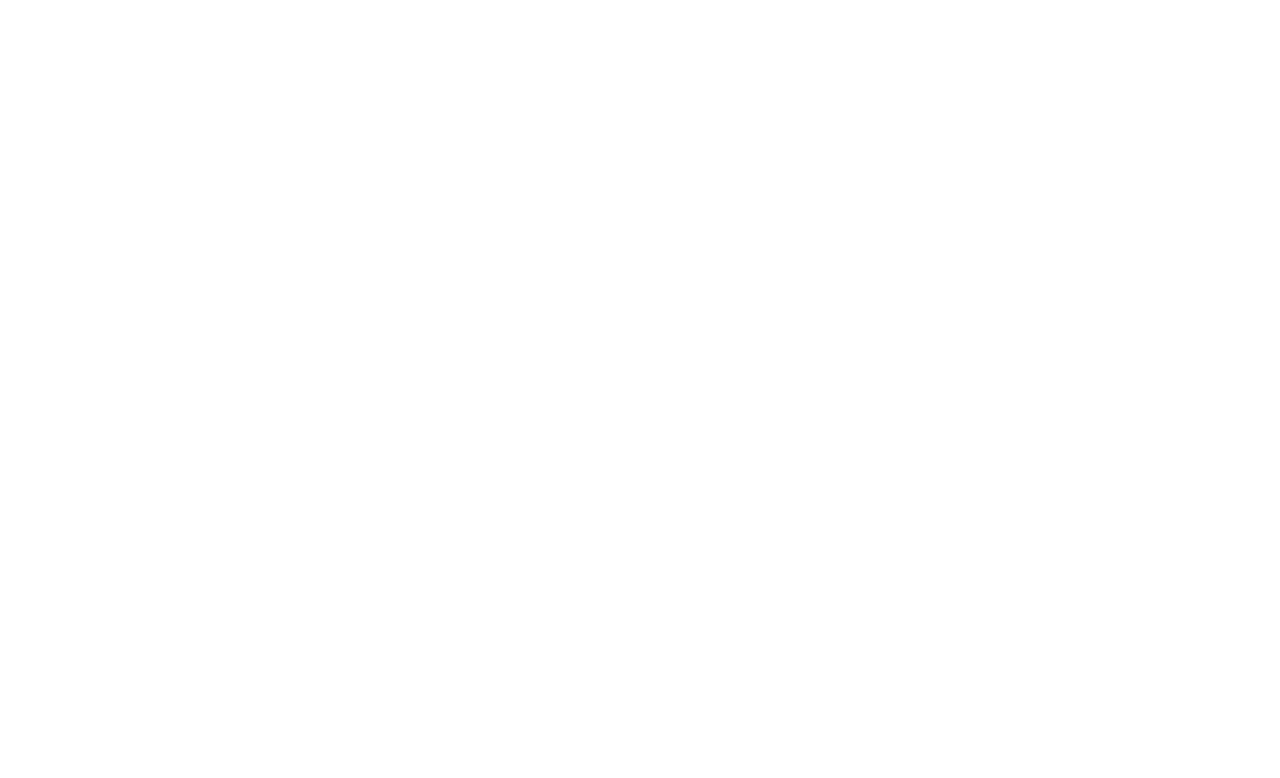
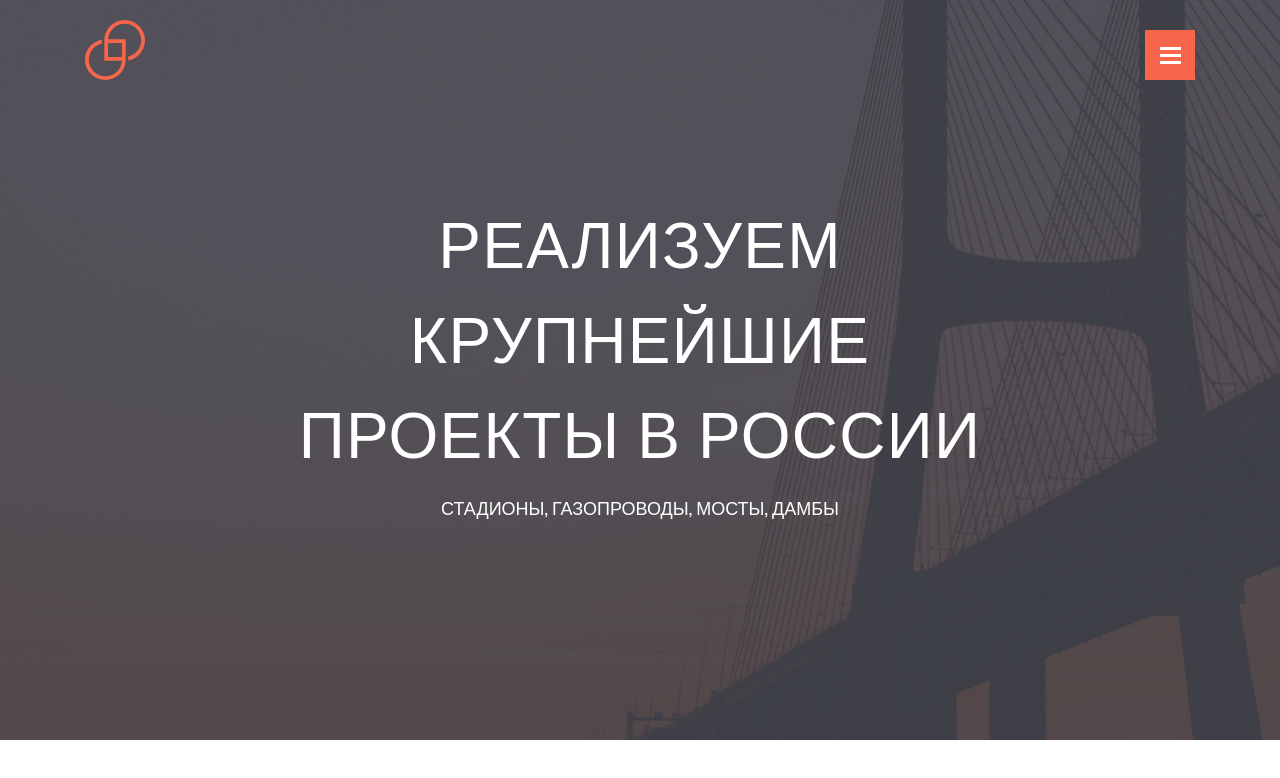
Before and after one commit to VilkovSergey/Module_13_FIGMA, a plain HTML site: page Работа с Figma и создание проекта/index.html in a window 1280 px wide. Drawn offline with nearby package versions, Linux system fonts and the light colour scheme.

Commit message:
Закончен header сайта

```diff
--- a/Работа с Figma и создание проекта/css/style.css
+++ b/Работа с Figma и создание проекта/css/style.css
@@ -0,0 +1,109 @@
+html {
+  box-sizing: border-box;
+}
+*, *::before, *::after {
+  box-sizing: inherit;
+}
+body {
+  margin: 0;
+  font-family: 'Oswald', sans-serif;
+  font-weight: 400;
+}
+.container {
+  max-width: 1110px;
+  margin: 0 auto;
+}
+:root {
+  --accent_color: #F7654A;
+  --dark_color: #404149;
+  --gray_color: #999999;
+  --white_color: #FFFFFF;
+  --background_color: #E5E5E5;
+}
+.text_h2 {
+  font-family: 'Oswald', sans-serif;
+  font-weight: 500;
+  font-size: 36px;
+  text-transform: uppercase;
+}
+.text_h3 {
+  font-family: 'Oswald', sans-serif;
+  font-weight: 500;
+  font-size: 24px;
+}
+.text_h4 {
+  font-family: 'Oswald', sans-serif;
+  font-weight: 500;
+  font-size: 21px;
+}
+.text_p {
+  font-family: 'Open Sans', sans-serif;
+  font-size: 16px;
+}
+.text_p_reviews {
+  font-family: 'Open Sans', sans-serif;
+  font-size: 14px;
+  line-height: 21px;
+}
+/* font-family: 'Open Sans', sans-serif;
+font-family: 'Oswald', sans-serif; */
+.header {
+  min-height: 740px;
+  background-image: url(../img/First_screen_bg.jpg);
+  background-repeat: no-repeat;
+  background-size: cover;
+}
+.header__title {
+  margin-bottom: 112px;
+  padding-top: 20px;
+  display: flex;
+  justify-content: space-between;
+  align-items: flex-end;
+}
+.logo {
+  width: 60px;
+  height: 60px;
+}
+.burger {
+  width: 50px;
+  height: 50px;
+  cursor: pointer;
+  padding: 0;
+  background-color: var(--accent_color);
+  border: none;
+  display: flex;
+  flex-direction: column;
+  justify-content: center;
+  align-items: center;
+}
+.burger__line {
+  display: block;
+  width: 21px;
+  height: 3px;
+  background-color: #fff;
+  margin-bottom: 4px;
+}
+.burger__line:last-child {
+  margin-bottom: 0;
+}
+.main__title_h1 {
+  font-weight: 500;
+  font-size: 64px;
+  line-height: 95px;
+  text-align: center;
+  letter-spacing: 0.02em;
+  text-transform: uppercase;
+  max-width: 734px;
+  margin: 0 auto 17px;
+  color: var(--white_color);
+}
+.main__title_h4 {
+  font-weight: 400;
+  font-size: 18px;
+  line-height: 27px;
+  text-align: center;
+  text-transform: uppercase;
+  color: var(--white_color);
+  max-width: 734px;
+  margin: 0 auto;
+}
--- a/Работа с Figma и создание проекта/index.html
+++ b/Работа с Figma и создание проекта/index.html
@@ -4,10 +4,27 @@
   <meta charset="UTF-8">
   <meta http-equiv="X-UA-Compatible" content="IE=edge">
   <meta name="viewport" content="width=device-width, initial-scale=1.0">
+  <link rel="preconnect" href="https://fonts.googleapis.com">
+  <link rel="preconnect" href="https://fonts.gstatic.com" crossorigin>
+  <link href="https://fonts.googleapis.com/css2?family=Open+Sans&family=Oswald:wght@400;500;700&display=swap" rel="stylesheet">
   <link rel="stylesheet" href="css/style.css">
   <title>Site in the Figma</title>
 </head>
 <body>
+  <header class="header">
+    <div class="container">
+      <div class="header__title">
+        <img src="img/logo.svg" alt="logo" class="logo">
+        <button class="burger">
+          <span class="burger__line"></span>
+          <span class="burger__line"></span>
+          <span class="burger__line"></span>
+        </button>
+      </div>
+      <h1 class="main__title_h1">Реализуем крупнейшие проекты в России</h1>
+      <h4 class="main__title_h4">Стадионы, газопроводы, мосты, дамбы</h4>
+    </div>
+  </header>
 
 </body>
 </html>
```
Also changed, not shown: Работа с Figma и создание проекта/img/First_screen_bg.jpg (added), Работа с Figma и создание проекта/img/logo.svg (added), Работа с Figma и создание проекта/redmy_1.txt (added), Работа с Figma и создание проекта/redmy_2.txt (added).
